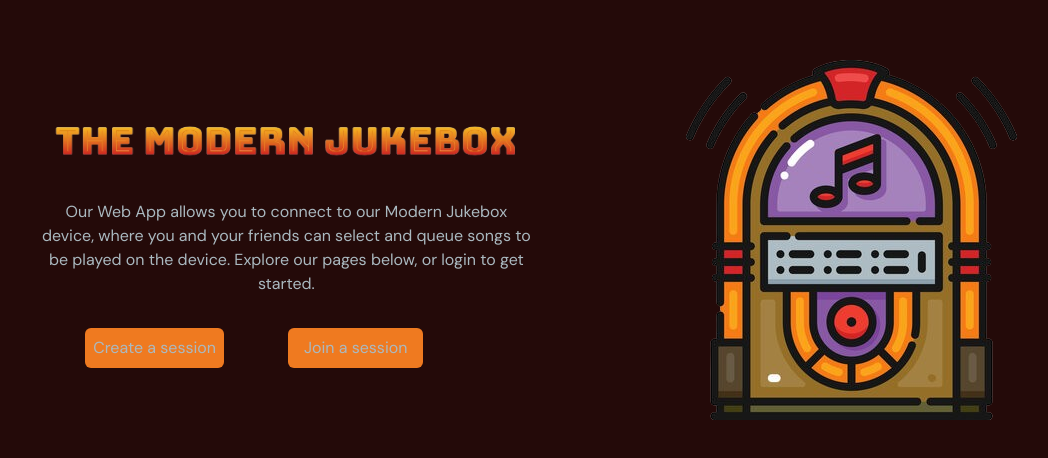
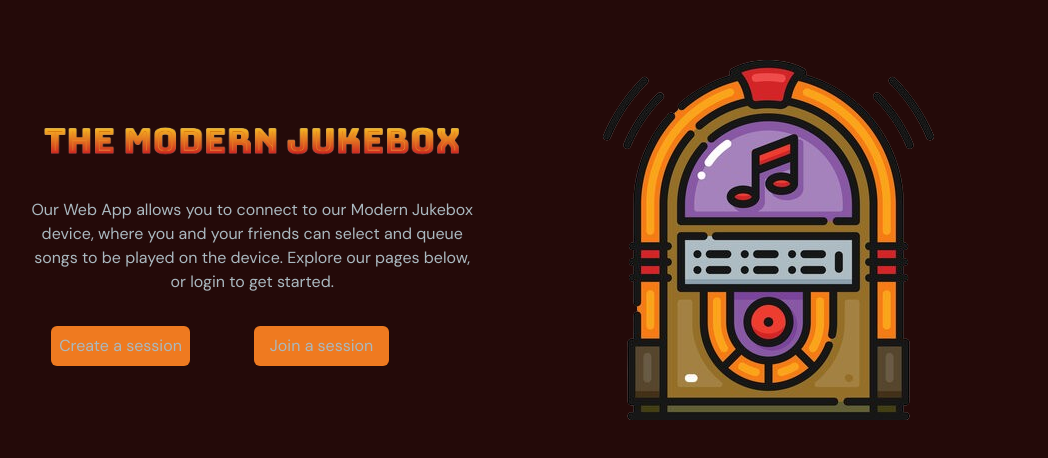
Before and after one commit to rileycleavenger/TheModernJukebox, a React (Create React App) app in the folder the-modern-jukebox-react-app/: page / in a window 1280 px wide. Shown: the part 108-566 px from the top of the page, without its empty margins (71-1119 px from the left). Built offline with nearby package versions, Linux system fonts and the light colour scheme.

Commit message:
small fixes since merging down

```diff
--- a/the-modern-jukebox-react-app/src/App.tsx
+++ b/the-modern-jukebox-react-app/src/App.tsx
@@ -4,18 +4,9 @@ import MusicPlayer from './pages/musicPlayer';
 import About from './pages/about';
 import Home from './pages/home';
 import Queue from './pages/queue';
-import useMediaQuery from './hooks/useMediaQuery';
 import {BrowserRouter, Routes, Route } from "react-router-dom";
 
-
 function App() {
-  const isAboveMediumScreens = useMediaQuery("(min-width:1060px)");
-  const [showMobileMenu, setShowMobileMenu] = useState(false);
-  const toggleMobileMenu = () => {
-    setShowMobileMenu(!showMobileMenu);
-  }
-
-
   return (
     <div className="relative flex  bg-primary-100">
     <Navbar />
--- a/the-modern-jukebox-react-app/src/pages/musicPlayer/index.tsx
+++ b/the-modern-jukebox-react-app/src/pages/musicPlayer/index.tsx
@@ -11,7 +11,7 @@ import './index.css';
 import { addToPlaying } from '../../services/PlayingPostService';
 
 function MusicPlayer () {
-  const isAboveMediumScreens = useMediaQuery("(min-width:1060px)");
+  const isAboveMediumScreens = useMediaQuery("(min-width:768px)");
   useEffect(() => {
     if (isAboveMediumScreens) {
       document.body.style.overflow = "hidden";
--- a/the-modern-jukebox-react-app/src/pages/navbar/index.tsx
+++ b/the-modern-jukebox-react-app/src/pages/navbar/index.tsx
@@ -7,7 +7,7 @@ import { loginURL } from "../../hooks/spotify";
 function Navbar () {
   const flexBetween = "flex items-center justify-between";
   const [isMenuToggled, setIsMenuToggled] = useState<boolean>(false);
-  const isAboveMediumScreens = useMediaQuery("(min-width: 1060px)");
+  const isAboveMediumScreens = useMediaQuery("(min-width: 768px)");
   const navbarBackground = "bg-primary-300 drop-shadow";
 
   return (
--- a/the-modern-jukebox-react-app/src/pages/queue/index.tsx
+++ b/the-modern-jukebox-react-app/src/pages/queue/index.tsx
@@ -8,7 +8,7 @@ import { FaTrash, FaSync, FaTimes } from 'react-icons/fa';
 import { Link } from 'react-router-dom';
 
 function Queue () {
-  const isAboveMediumScreens = useMediaQuery("(min-width:1060px)");
+  const isAboveMediumScreens = useMediaQuery("(min-width:768px)");
   let token = (sessionStorage.getItem("token")|| "")
   let psuedoQueue: QueueObject[] = [];
 
--- a/the-modern-jukebox-react-app/tailwind.config.js
+++ b/the-modern-jukebox-react-app/tailwind.config.js
@@ -39,8 +39,8 @@ module.exports = {
     },
     screens: {
       xs: "480px",
-      sm: "768px",
-      md: "1060px",
+      sm: "640px",
+      md: "768px",
     },
   },
   plugins: [],
```
